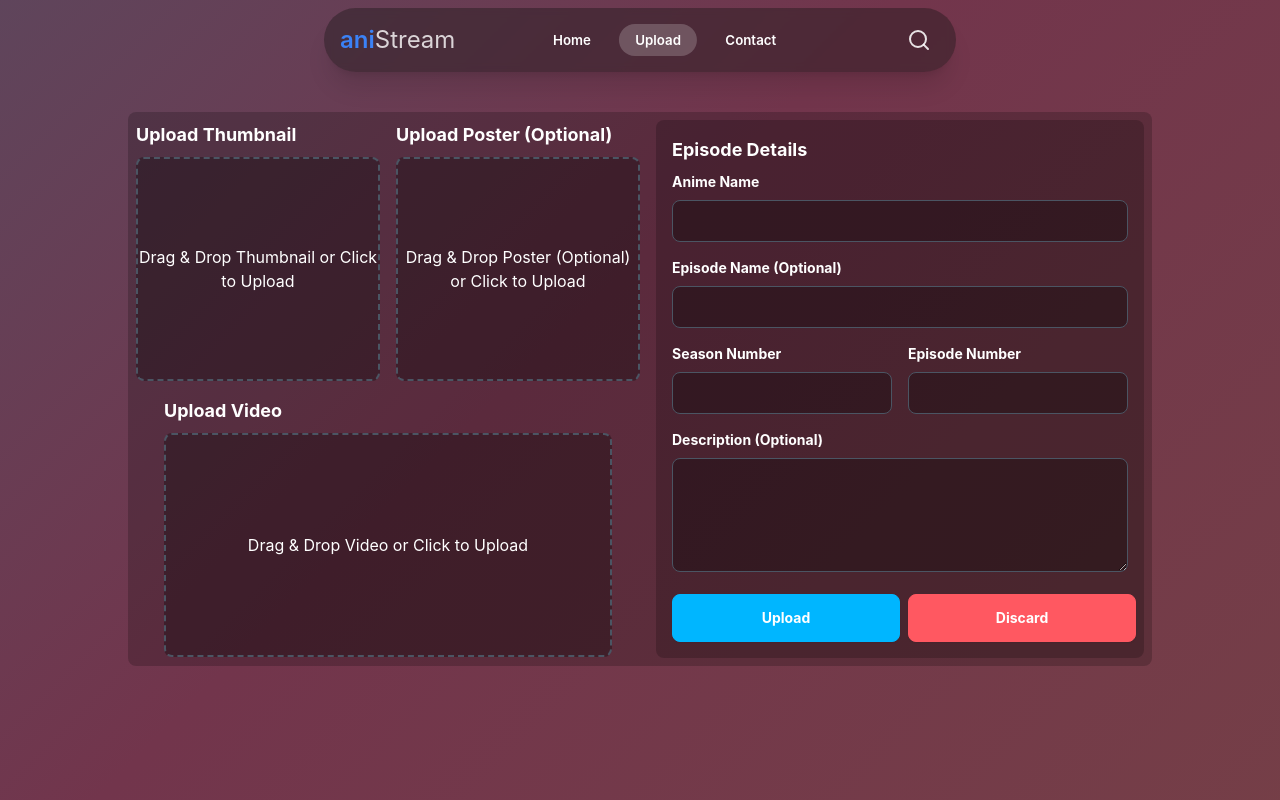
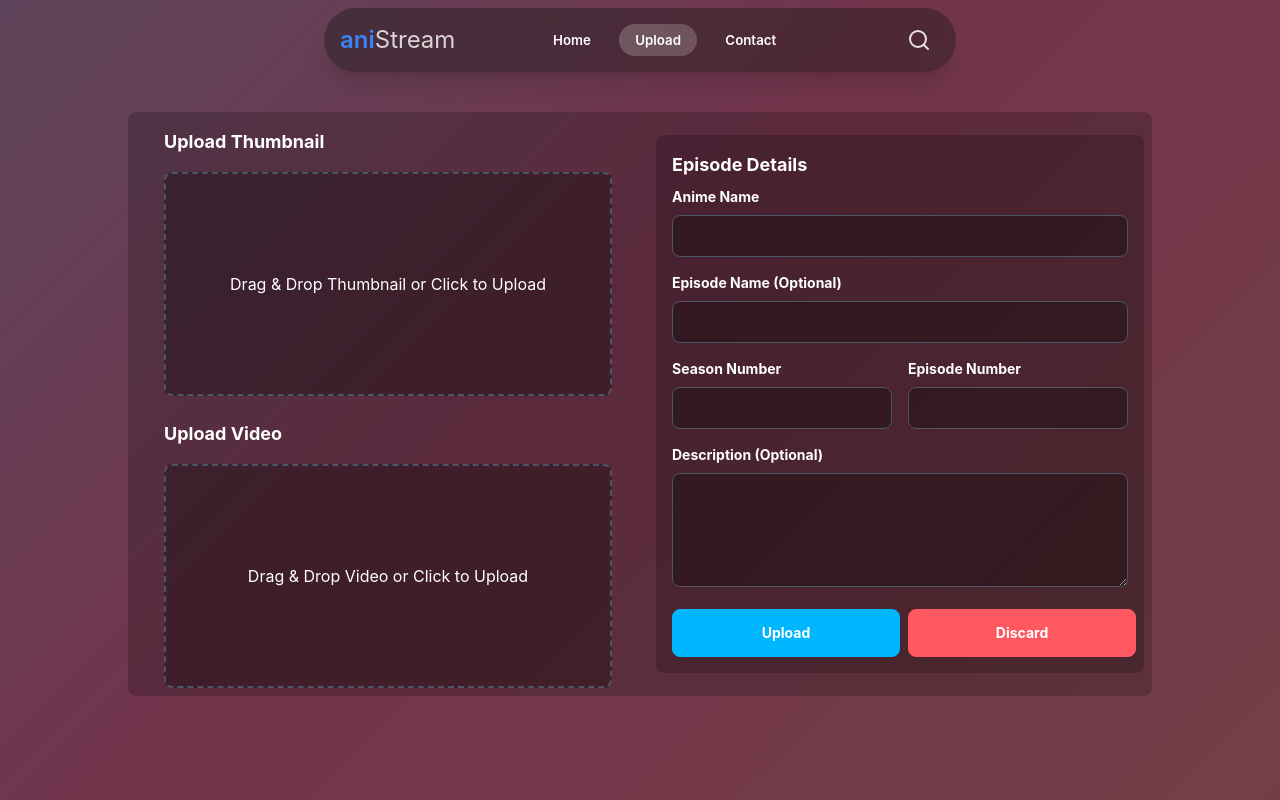
Before and after one commit to shantanu-p01/aniStream-Vite, a React (Vite) app: page /upload in a window 1280 px wide. Shown: the top 800 px of the page. Built offline with nearby package versions, Linux system fonts and the light colour scheme.

Commit message:
42. Updated UploadPage.jsx     - removed the Upload Poster field from the uplaod form

```diff
--- a/src/Pages/Home/HomePage.jsx
+++ b/src/Pages/Home/HomePage.jsx
@@ -33,7 +33,7 @@ const HomePage = () => {
   useEffect(() => {
     const fetchAnimeCards = async () => {
       try {
-        const response = await axios.get('http://192.168.53.182:5000/anime-cards');
+        const response = await axios.get('http://localhost:5000/anime-cards');
         if (response.data.length === 0) {
           throw new Error("No anime cards found in the database.");
         }
--- a/src/Pages/Upload/UploadPage.jsx
+++ b/src/Pages/Upload/UploadPage.jsx
@@ -3,7 +3,6 @@ import { BiSolidTrash } from "react-icons/bi";
 
 const UploadPage = () => {
   const [thumbnail, setThumbnail] = useState(null);
-  const [poster, setPoster] = useState(null);
   const [video, setVideo] = useState(null);
   const [videoURL, setVideoURL] = useState('');
   const [animeName, setAnimeName] = useState('');
@@ -31,6 +30,7 @@ const UploadPage = () => {
   }, [isLoading]);
 
   const handleFileChange = (e, setFile, isVideo = false) => {
+    if (loading) return; // Prevent file changes during upload
     const file = e.target.files[0];
     if (file) {
       setFile(file);
@@ -39,6 +39,7 @@ const UploadPage = () => {
   };
 
   const handleDrop = (e, setFile, isVideo = false) => {
+    if (loading) return; // Prevent drops during upload
     e.preventDefault();
     handleFileChange({ target: { files: e.dataTransfer.files } }, setFile, isVideo);
   };
@@ -84,7 +85,6 @@ const UploadPage = () => {
 
       if (episodeName) formData.append('episodeName', episodeName);
       if (description) formData.append('description', description);
-      if (poster) formData.append('poster', poster);
 
       const response = await fetch('http://localhost:5000/upload', {
         method: 'POST',
@@ -119,7 +119,6 @@ const UploadPage = () => {
 
   const clearFields = () => {
     setThumbnail(null);
-    setPoster(null);
     setVideo(null);
     setVideoURL('');
     setAnimeName('');
@@ -130,7 +129,8 @@ const UploadPage = () => {
   };
 
   const handleDiscard = () => {
-    if (!animeName && !episodeName && !seasonNumber && !episodeNumber && !description && !thumbnail && !poster && !video) {
+    if (loading) return; // Prevent discard during upload
+    if (!animeName && !episodeName && !seasonNumber && !episodeNumber && !description && !thumbnail && !video) {
       setModalMessage('All fields are already empty');
       setShowModal(true);
     } else {
@@ -141,22 +141,22 @@ const UploadPage = () => {
   const renderUploadSection = (label, file, setFile, accept, isVideo = false) => (
     <div className='flex-1 flex flex-col items-center justify-center'>
       <div className='flex justify-between items-center w-full lg:max-w-md min-w-[200px] mb-2'>
-        <h2 className='text-white text-lg font-bold text-center lg:text-left'>{`Upload ${label}`}</h2>
-        {file && (
+        <h2 className='text-white py-2 text-lg font-bold text-center lg:text-left'>{`Upload ${label}`}</h2>
+        {file && !loading && (
           <button onClick={() => { setFile(null); if (isVideo) setVideoURL(''); }} className='btn btn-ghost min-h-fit h-fit p-2 text-red-500 text-2xl'>
             <BiSolidTrash size="24" />
           </button>
         )}
       </div>
       <div
-        className='relative w-full lg:max-w-md min-w-[200px] h-56 overflow-hidden rounded-lg border-2 border-dashed border-gray-600 bg-black/30 flex items-center justify-center cursor-pointer group'
+        className={`relative w-full lg:max-w-md min-w-[200px] h-56 overflow-hidden rounded-lg border-2 border-dashed border-gray-600 bg-black/30 flex items-center justify-center ${loading ? 'cursor-not-allowed' : 'cursor-pointer'} group`}
         onDragOver={(e) => e.preventDefault()}
         onDrop={(e) => handleDrop(e, setFile, isVideo)}
       >
         {!file ? (
           <>
-            <input type='file' accept={accept} className='hidden' id={`${label.toLowerCase()}-upload`} onChange={(e) => handleFileChange(e, setFile, isVideo)} />
-            <label htmlFor={`${label.toLowerCase()}-upload`} className='w-full text-center h-full flex items-center justify-center text-white cursor-pointer'>
+            <input type='file' accept={accept} className='hidden' id={`${label.toLowerCase()}-upload`} onChange={(e) => handleFileChange(e, setFile, isVideo)} disabled={loading} />
+            <label htmlFor={`${label.toLowerCase()}-upload`} className={`w-full text-center h-full flex items-center justify-center text-white ${loading ? 'cursor-not-allowed' : 'cursor-pointer'}`}>
               {`Drag & Drop ${label} or Click to Upload`}
             </label>
           </>
@@ -176,12 +176,11 @@ const UploadPage = () => {
         <span className="loading loading-dots loading-md"></span>
       </div>
       ) : (
-      <main className='pt-28 p-2 min-h-screen h-full w-full'>
+      <main className='pt-28 p-2 min-h-screen h-full w-full pb-10'>
         <div className='flex flex-col h-full lg:flex-row items-center justify-center gap-4 max-w-5xl mx-auto p-2 bg-black/20 rounded-lg'>
           <div className='w-full lg:w-1/2 flex flex-row flex-wrap items-center justify-center gap-4'>
             <div className='w-full flex flex-col md:flex-row gap-4'>
               {renderUploadSection('Thumbnail', thumbnail, setThumbnail, 'image/*')}
-              {renderUploadSection('Poster (Optional)', poster, setPoster, 'image/*')}
             </div>
             {renderUploadSection('Video', video, setVideo, 'video/*', true)}
           </div>
@@ -194,7 +193,13 @@ const UploadPage = () => {
               ].map(({ label, value, onChange }) => (
                 <div className='mb-4' key={label}>
                   <label className='block text-white text-sm font-bold mb-2'>{label}</label>
-                  <input type='text' value={value} onChange={(e) => onChange(e.target.value)} className='w-full px-3 py-2 rounded-lg bg-black/30 text-white border border-gray-600 focus:outline-none focus:border-blue-500' />
+                  <input
+                    type='text'
+                    value={value}
+                    onChange={(e) => onChange(e.target.value)}
+                    className='w-full px-3 py-2 rounded-lg bg-black/30 text-white border border-gray-600 focus:outline-none focus:border-blue-500'
+                    disabled={loading}
+                  />
                 </div>
               ))}
               <div className='flex flex-row gap-4 mb-4'>
@@ -205,6 +210,7 @@ const UploadPage = () => {
                     value={seasonNumber}
                     onChange={(e) => setSeasonNumber(e.target.value.replace(/\D/g, ''))}
                     className='w-full px-3 py-2 rounded-lg bg-black/30 text-white border border-gray-600 focus:outline-none focus:border-blue-500'
+                    disabled={loading}
                   />
                 </div>
                 <div className='w-1/2'>
@@ -214,16 +220,25 @@ const UploadPage = () => {
                     value={episodeNumber}
                     onChange={(e) => setEpisodeNumber(e.target.value.replace(/\D/g, ''))}
                     className='w-full px-3 py-2 rounded-lg bg-black/30 text-white border border-gray-600 focus:outline-none focus:border-blue-500'
+                    disabled={loading}
                   />
                 </div>
               </div>
               <div className='mb-4'>
                 <label className='block text-white text-sm font-bold mb-2'>Description (Optional)</label>
-                <textarea value={description} onChange={(e) => setDescription(e.target.value)} className='w-full px-3 py-2 rounded-lg bg-black/30 text-white border border-gray-600 focus:outline-none focus:border-blue-500' rows='4' />
+                <textarea
+                  value={description}
+                  onChange={(e) => setDescription(e.target.value)}
+                  className='w-full px-3 py-2 rounded-lg bg-black/30 text-white border border-gray-600 focus:outline-none focus:border-blue-500'
+                  rows='4'
+                  disabled={loading}
+                />
               </div>
               <div className='flex flex-row items-center gap-2'>
-                <button onClick={handleUpload} className='btn btn-info w-1/2 text-white font-bold py-2 px-4 rounded-lg'>Upload</button>
-                <button onClick={handleDiscard} className='btn btn-error w-1/2 text-white font-bold py-2 px-2 rounded-lg'>Discard</button>
+                <button onClick={handleUpload} className='btn btn-info w-1/2 text-white font-bold py-2 px-4 rounded-lg' disabled={loading}>
+                  {loading ? 'Uploading...' : 'Upload'}
+                </button>
+                <button onClick={handleDiscard} className='btn btn-error w-1/2 text-white font-bold py-2 px-2 rounded-lg' disabled={loading}>Discard</button>
               </div>
             </div>
           </div>
```
